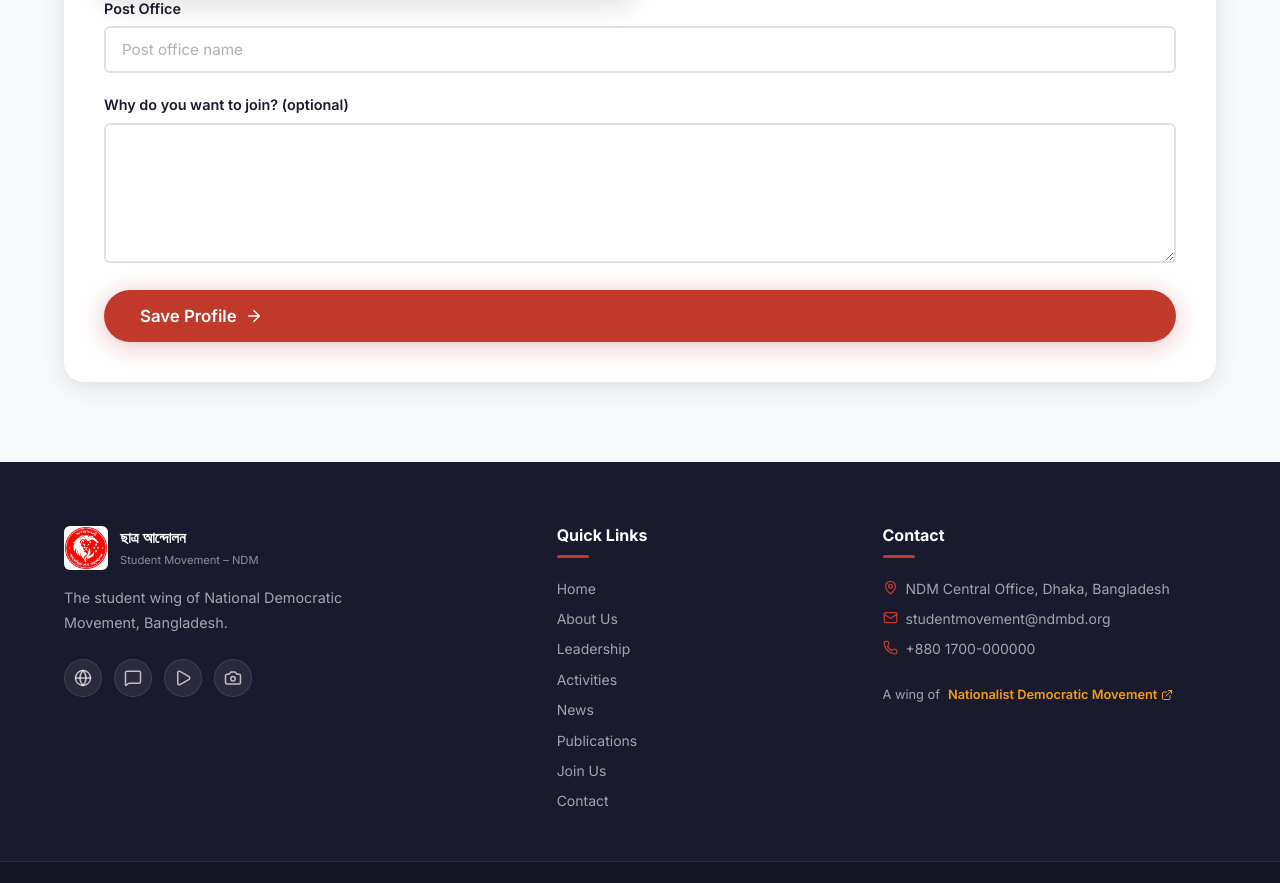
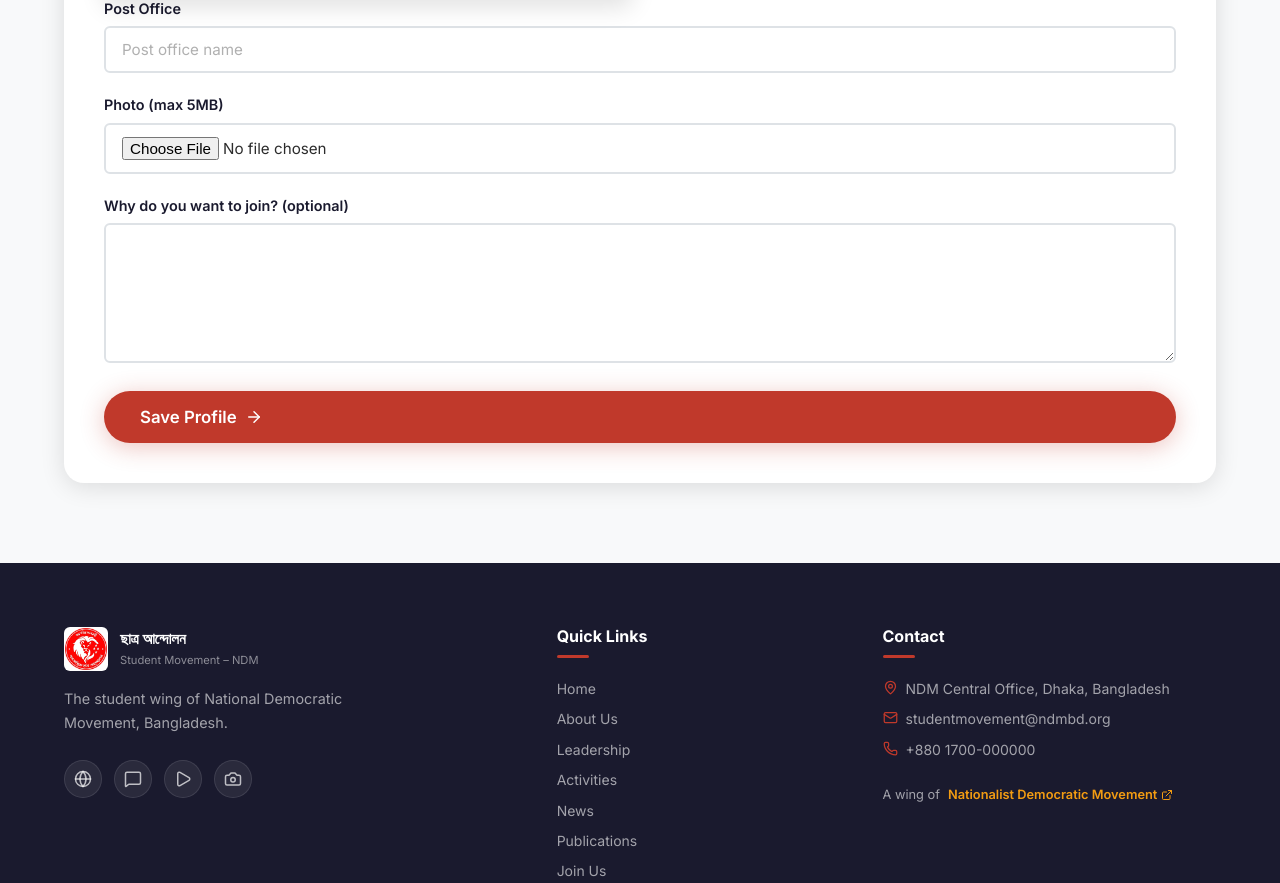
Before and after one commit to boniyeamincse/ndm, a React (Vite) app: page /member/profile-setup in a window 1280 px wide. Shown: the part 1056-1939 px from the top of the page. Built offline with nearby package versions, Linux system fonts and the light colour scheme; sample sign-in values are in the browser's storage.

Commit message:
Add membership photo upload field (max 5MB)

```diff
--- a/src/pages/ProfileSetup.jsx
+++ b/src/pages/ProfileSetup.jsx
@@ -23,6 +23,7 @@ export default function ProfileSetup() {
     address_line: '',
     village_area: '',
     post_office: '',
+    photo: null,
     why: '',
   });
   const [submitted, setSubmitted] = useState(false);
@@ -36,6 +37,30 @@ export default function ProfileSetup() {
     setForm(f => ({ ...f, [e.target.name]: e.target.value }));
   };
 
+  const handlePhotoChange = e => {
+    const file = e.target.files?.[0] || null;
+    setFieldErrors(fe => ({ ...fe, photo: undefined }));
+    setApiError(null);
+
+    if (!file) {
+      setForm(f => ({ ...f, photo: null }));
+      return;
+    }
+
+    const maxSizeBytes = 5 * 1024 * 1024;
+    if (file.size > maxSizeBytes) {
+      setFieldErrors(fe => ({
+        ...fe,
+        photo: lang === 'en' ? 'Photo must be 5MB or smaller.' : 'ছবির সাইজ ৫MB বা তার কম হতে হবে।',
+      }));
+      e.target.value = '';
+      setForm(f => ({ ...f, photo: null }));
+      return;
+    }
+
+    setForm(f => ({ ...f, photo: file }));
+  };
+
   const handleSubmit = async e => {
     e.preventDefault();
     setLoading(true);
@@ -43,27 +68,28 @@ export default function ProfileSetup() {
     setFieldErrors({});
 
     try {
-      const body = {
-        full_name: form.name.trim(),
-        email: form.email.trim() || undefined,
-        mobile: form.phone.trim() || undefined,
-        educational_institution: form.university.trim() || undefined,
-        department: form.dept.trim() || undefined,
-        academic_year: form.year || undefined,
-        division_id: form.address.division || undefined,
-        district_id: form.address.district || undefined,
-        upazila_id: form.address.upazila || undefined,
-        union_id: form.address.union || undefined,
-        address_line: form.address_line.trim() || undefined,
-        village_area: form.village_area.trim() || undefined,
-        post_office: form.post_office.trim() || undefined,
-        motivation: form.why.trim() || undefined,
-      };
+      const body = new FormData();
+      body.append('full_name', form.name.trim());
+
+      if (form.email.trim()) body.append('email', form.email.trim());
+      if (form.phone.trim()) body.append('mobile', form.phone.trim());
+      if (form.university.trim()) body.append('educational_institution', form.university.trim());
+      if (form.dept.trim()) body.append('department', form.dept.trim());
+      if (form.year) body.append('academic_year', form.year);
+      if (form.address.division) body.append('division_id', form.address.division);
+      if (form.address.district) body.append('district_id', form.address.district);
+      if (form.address.upazila) body.append('upazila_id', form.address.upazila);
+      if (form.address.union) body.append('union_id', form.address.union);
+      if (form.address_line.trim()) body.append('address_line', form.address_line.trim());
+      if (form.village_area.trim()) body.append('village_area', form.village_area.trim());
+      if (form.post_office.trim()) body.append('post_office', form.post_office.trim());
+      if (form.why.trim()) body.append('motivation', form.why.trim());
+      if (form.photo) body.append('photo', form.photo);
 
       const res = await fetch('/api/v1/membership/apply', {
         method: 'POST',
-        headers: { 'Content-Type': 'application/json', Accept: 'application/json' },
-        body: JSON.stringify(body),
+        headers: { Accept: 'application/json' },
+        body,
       });
 
       const json = await res.json();
@@ -86,6 +112,7 @@ export default function ProfileSetup() {
           address_line: errs.address_line?.[0],
           village_area: errs.village_area?.[0],
           post_office: errs.post_office?.[0],
+          photo: errs.photo?.[0],
           why: errs.motivation?.[0],
           _contact: errs.contact?.[0],
         });
@@ -257,6 +284,26 @@ export default function ProfileSetup() {
                 </div>
 
                 <div className="form-group">
+                  <label htmlFor="profile-photo">
+                    {lang === 'en' ? 'Photo (max 5MB)' : 'ছবি (সর্বোচ্চ ৫MB)'}
+                  </label>
+                  <input
+                    id="profile-photo"
+                    name="photo"
+                    type="file"
+                    className="form-control"
+                    accept="image/jpeg,image/png,image/webp"
+                    onChange={handlePhotoChange}
+                  />
+                  {form.photo && (
+                    <small style={{ color: '#6b7280' }}>
+                      {lang === 'en' ? 'Selected:' : 'নির্বাচিত:'} {form.photo.name}
+                    </small>
+                  )}
+                  {fieldErrors.photo && <span className="field-error">{fieldErrors.photo}</span>}
+                </div>
+
+                <div className="form-group">
                   <label htmlFor="profile-why">{t('join_why_join')}</label>
                   <textarea id="profile-why" name="why" className="form-control" value={form.why} onChange={handleChange} />
                   {fieldErrors.why && <span className="field-error">{fieldErrors.why}</span>}
```
